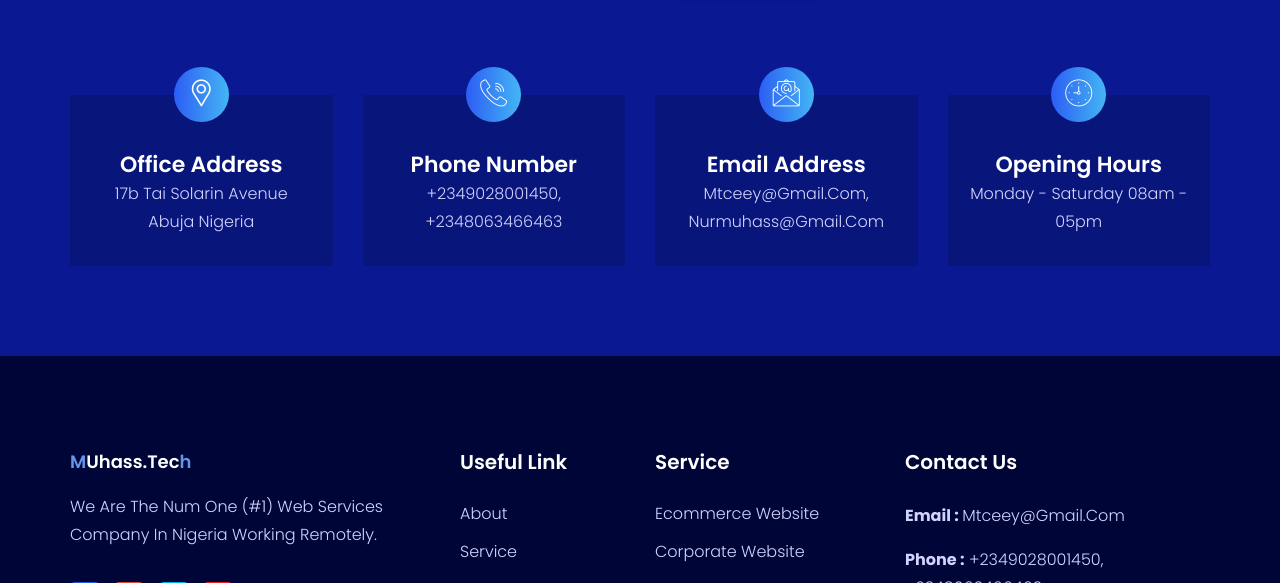
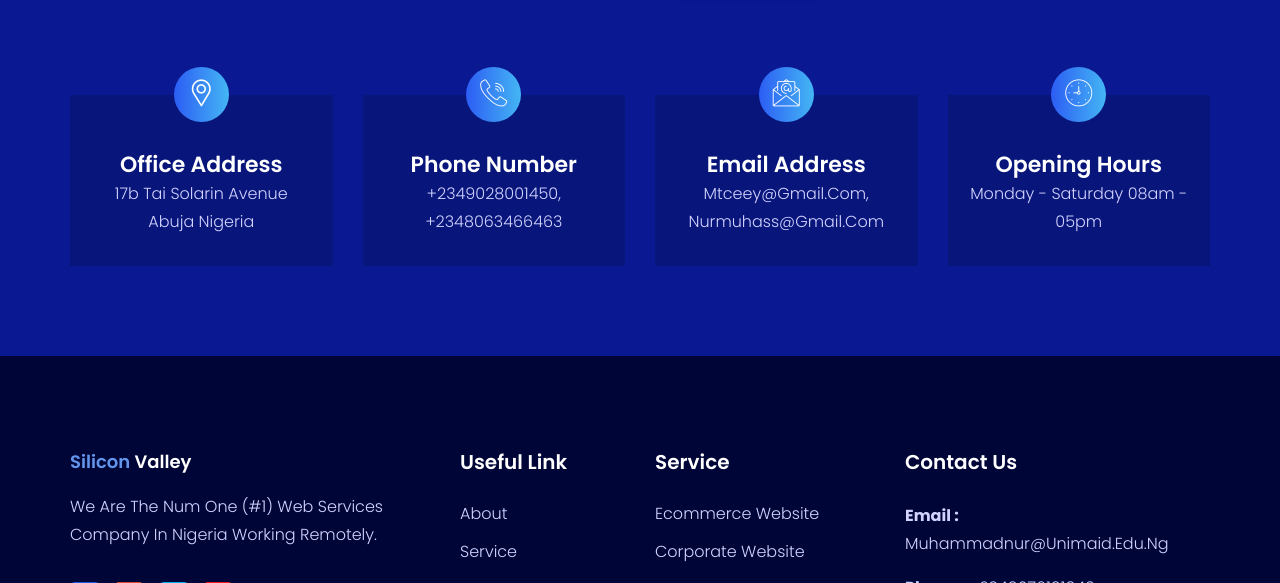
Before and after one commit to nurmuhass/Silicon_Valley, a plain HTML site: page contact-us.html in a window 1280 px wide. Shown: the part 1139-1722 px from the top of the page. Drawn offline with Linux system fonts and the light colour scheme; some packages are replaced by stand-ins of ours.

Commit message:
Update contact-us.html

```diff
--- a/contact-us.html
+++ b/contact-us.html
@@ -39,7 +39,7 @@
             <div class="col-md-2 col-sm-12 col-xs-12">
                 <div class="logo">
                     <a href="index.html">
-                        <h5 style="color: cornflowerblue">M<span style="color: white">Uhass.Tec<span  style="color: cornflowerblue">h</span> </span></h5>
+                       <h5 style="color: cornflowerblue">Silicon <span style="color: white"> Valley<span  style="color: cornflowerblue"></span> </span></h5>
                     </a>
                 </div>
             </div>
@@ -196,6 +196,7 @@
 <!--End Contact Info Area-->
 
 
+
 <!--Start footer area-->
 <footer class="footer-area">
     <div class="container">
@@ -205,7 +206,7 @@
                 <div class="single-footer-widget">
                     <div class="footer-logo">
                         <a href="index.html">
-                        <h5 style="color: cornflowerblue">M<span style="color: white">Uhass.Tec<span  style="color: cornflowerblue">h</span> </span></h5>
+                        <h5 style="color: cornflowerblue">Silicon<span style="color: white"> Valley<span  style="color: cornflowerblue"></span> </span></h5>
                     </a>
                     </div>
                     <div class="our-info">
@@ -261,15 +262,14 @@
                         <h5>Contact Us</h5>
                     </div>
                     <p></p>
-                    <p><strong>Email : </strong> Mtceey@gmail.com</p>
-                    <p><strong>Phone :</strong> +2349028001450, +2348063466463</p>
+                    <p><strong>Email : </strong> muhammadnur@unimaid.edu.ng</p>
+                    <p><strong>Phone :</strong>  +2349076191943 ,+2349028001450</p>
                 </div>
             </div>
             <!--End single footer widget-->
         </div>
     </div>
 </footer>
-<!--End footer area-->
 
 
 <!--Start footer bottom area-->
```
